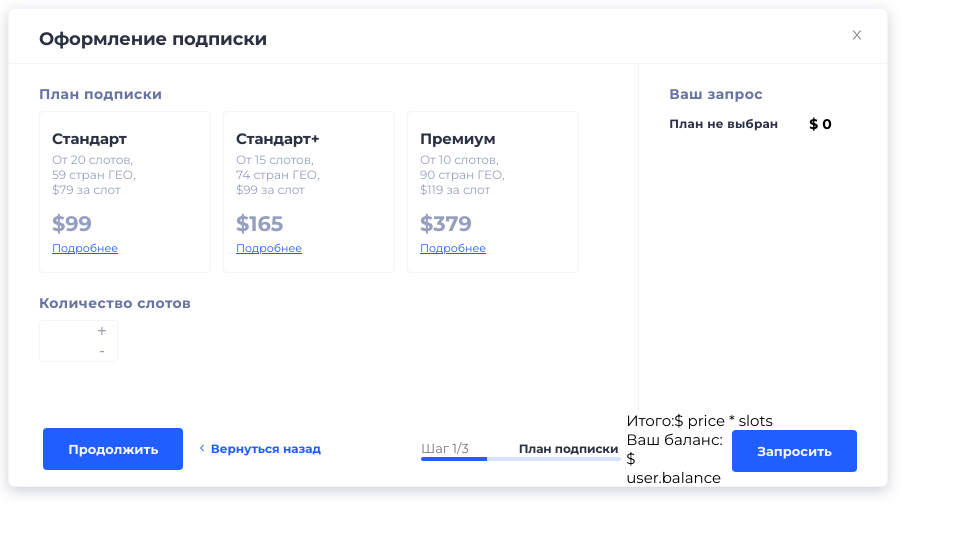
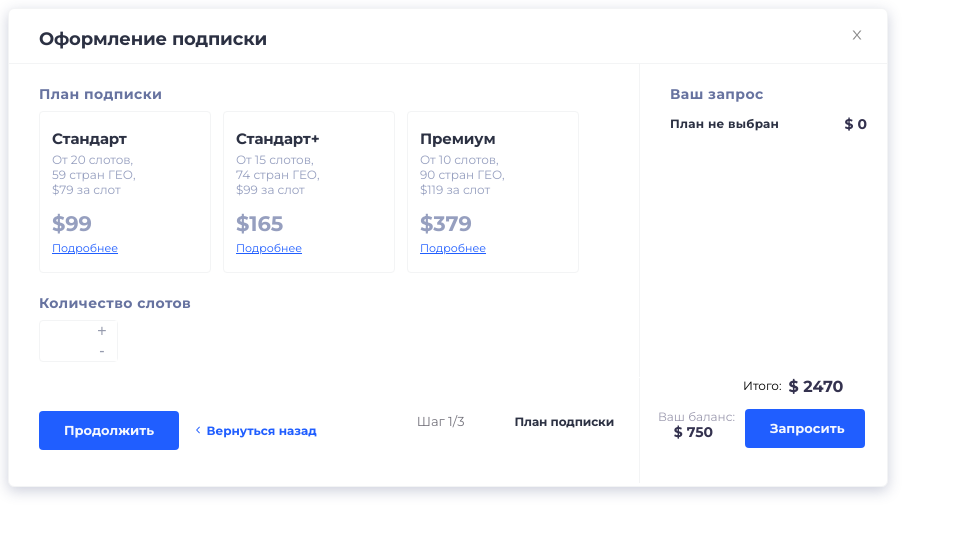
Before and after one commit to iridescenz/testtask, a React (Create React App) app: page / in a window 1280 px wide. Shown: the top 534 px of the page, without its empty margins (0-953 px from the left). Built offline with nearby package versions, Linux system fonts and the light colour scheme.

Commit message:
first page dsgn done

```diff
--- a/src/components/Footer.js
+++ b/src/components/Footer.js
@@ -1,6 +1,7 @@
 import React from 'react'
 import axios from 'axios';
 import {IoIosArrowBack} from 'react-icons/io'
+import {user} from './data'
 
 const Footer = () => {
   const fetchData = (e) => {
@@ -19,11 +20,9 @@ const Footer = () => {
             </div>
         </section>
         <section className='total-balance'>
-       <div className='total'>Итого:<span className='price'> {'price * slots'}</span></div>
-        <div className='balance'>
-          <div className='check'>
-            Ваш баланс: <span className='price'>{` ${'user.balance'}`}</span>
-          </div>
+       <div className='total'><span>Итого:</span> <span className='price'> {'2470'}</span></div>
+        <div className='checkout'>
+        <div className='balance'><h2>Ваш баланс:</h2><div className='price'>{` ${user.balance}`}</div></div>
             <input type='button' value='Запросить' className='balance-check' onClick={'fetchData'} />
           </div>
           </section>
--- a/src/index.css
+++ b/src/index.css
@@ -13,6 +13,8 @@ html {
     flex-direction: column !important;
   }
 }
+
+
 
 :root {
   --white: #f3f4f5;
@@ -121,7 +123,8 @@ div.card {
 }
 
 .plan {
-  width: calc(878px - 630px);
+  width: 247px;
+  height: 200px;
 }
 
 .plan-name {
@@ -250,7 +253,7 @@ form.slots-form {
   margin-left: 30px;
   text-align: center;
   grid-template-columns: repeat(2, 1fr);
-  margin-bottom: 49px;
+  margin-bottom: 15px;
 }
 
 .slots-form > input {
@@ -320,37 +323,29 @@ section > .bold-header {
   margin-bottom: 15px;
 }
 footer {
+  height: calc(85px + 22px);
   display: flex;
-  align-items: center;
-  justify-content: center;
-  margin-bottom: 30px;
-  margin-right: 30px;
-  margin-left: 30px;
+  align-items:center;
+  justify-content:center;
 }
 section.next {
   display: flex;
   flex-direction: row;
   width: 630px;
-  border-right:1px solid var(--border-color);
   align-items: center;
-  justify-content: center;
-}
-section.balance {
-  color: red;
 }
 
 section.total-balance {
-  display: grid;
-  width: calc(878px - 630px);
+  width: calc(878px - 631px);
+  align-items: center;
+  border-left:1px solid var(--border-color);
+
 }
 
-.balance {
-  display: flex;
-}
 
 footer input[type='button'] {
   background-color: var(--blue);
-  height: 42px;
+  height: 39px;
   border: none;
   font-family: Montserrat;
   font-style: normal;
@@ -363,6 +358,16 @@ footer input[type='button'] {
   padding:0  25px;
 }
 
+footer input[type='button']:first-child {
+  margin-left: 30px;
+}
+footer input[type='button']:last-child {
+  margin-right: 30px;
+  width: 120px;
+  margin-top: 0;
+  margin-bottom: 35px;
+}
+
 .comeback {
 margin-left: 14px;
 font-family: Montserrat;
@@ -372,6 +377,7 @@ font-size: 12px;
 line-height: 36px;
 text-align: center;
 color: var(--blue);
+align-self: center;
 }
 
 .comeback > svg {
@@ -383,6 +389,11 @@ color: var(--blue);
   display: flex;
   flex-direction: column;
   margin-left: 100px;
+  margin-right: 20px;
+  height: 18px;
+  justify-content: center;
+  align-items: flex-start;
+
 }
  .plan-value{
   font-family: Montserrat;
@@ -401,6 +412,7 @@ color: var(--blue);
  .step-value{
 font-family: Montserrat;
 font-style: normal;
+align-self: center;
 font-weight: 500;
 font-size: 13px;
 line-height: 125%;
@@ -410,9 +422,11 @@ color: #76757E;
 .progress {
   width: 200px;
   height: 4px;
+  margin-bottom: 16px;
   border-radius: 4px;
   background-color: #D6E3FF;
   position: relative;
+  margin-top: 5px;
 }
 
 .progress > span {
@@ -424,6 +438,67 @@ color: #76757E;
   border-radius: 2px 0px 0px 2px;
 }
 
-.step > span {
+.total{
+  display: flex;
+  text-align: right;
+  align-items:flex-start;
+  margin-bottom: 14px;
 
 }
+
+.total > span.price {
+  font-family: Montserrat;
+font-style: normal;
+font-weight: bold;
+font-size: 16px;
+line-height: 107%;
+color: #34324F;
+height: 17px;
+margin-left: 7px;
+margin-top: 0px;
+}
+
+.total:first-child{
+font-family: Montserrat;
+font-style: normal;
+margin-left: 103px;
+font-weight: 500;
+font-size: 12px;
+line-height: 125%;
+height: 17px;
+margin-top: 0px;
+}
+.balance {
+  display: flex;
+  flex-direction: column;
+  margin-right: 10px;
+  margin-left: 16px;
+  vertical-align: top;
+}
+
+.checkout {
+  display: flex;
+  flex-direction: row;
+}
+.balance > h2 {
+width: 79px;
+height: 15px;
+font-family: Montserrat;
+font-style: normal;
+font-weight: 500;
+font-size: 12px;
+margin: 0;
+text-align: right;
+color: #9B99AE;
+}
+div.price {
+width: 57px;
+height: 18px;
+font-family: Montserrat;
+font-style: normal;
+font-weight: 600;
+font-size: 14px;
+line-height: 17px;
+text-align: right;
+color: #34324F;
+}
```
